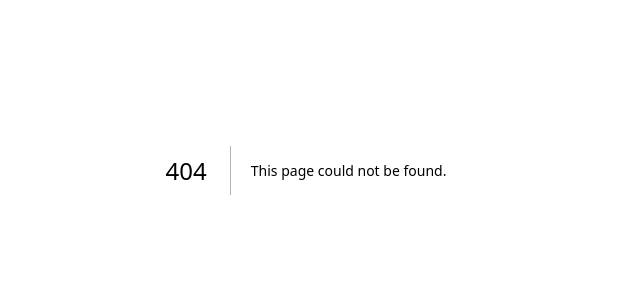
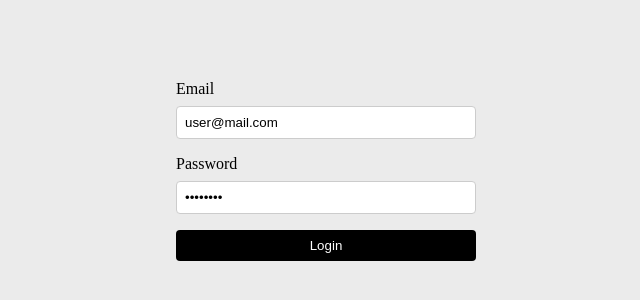
Before and after one commit to johncovv/scanner, a Next.js app: page /login in a window 1280 px wide. Before the commit this address had no page. Shown: the part 230-530 px from the top of the page, without its empty margins (314-954 px from the left). Built offline with nearby package versions, Linux system fonts and the light colour scheme.

Commit message:
Initial setting for iron session authentication

```diff
--- /dev/null
+++ b/src/config/env.ts
@@ -0,0 +1,8 @@
+const environment = {
+	passport: {
+		cookie_name: process.env.PASSPORT_COOKIE_NAME || 'scanner-session',
+		password: process.env.PASSPORT_PASSWORD!,
+	},
+};
+
+export { environment };
--- a/src/modules/project.d.ts
+++ b/src/modules/project.d.ts
@@ -1,3 +1,9 @@
+import type { TUser } from '@/@types/iron-session.d';
+
 export type TProjectSetting = {
 	name: string;
 };
+
+export type TProjectSettingComplete = {
+	owner: TUser;
+} & TProjectSetting;
--- /dev/null
+++ b/src/pages/api/login.ts
@@ -0,0 +1,47 @@
+import { withIronSessionApiRoute } from 'iron-session/next';
+
+import type { TUser } from '@/@types/iron-session.d';
+import { environment } from '@/config/env';
+
+export default withIronSessionApiRoute(
+	async function loginRoute(req, res) {
+		if (req.method !== 'POST') {
+			return res.status(405).send({ ok: false, error: 'method not allowed' });
+		}
+
+		const { email, password } = await req.body;
+
+		const mockUser: TUser = {
+			email: 'user@mail.com',
+			password: 'password',
+			name: 'John Doe',
+			projectId: 'project-123',
+		};
+
+		// check if the email and password are correct
+
+		const emailIsCorrect = email === mockUser.email;
+		const passwordIsCorrect = password === mockUser.password;
+
+		if (!passwordIsCorrect || !emailIsCorrect) {
+			return res.status(401).send({ ok: false, error: 'email/password is incorrect' });
+		}
+
+		// get user from database then:
+		req.session.user = mockUser;
+
+		await req.session.save();
+		return res.send({ ok: true });
+	},
+	{
+		cookieName: environment.passport.cookie_name,
+		password: environment.passport.password,
+		// secure: true should be used in production (HTTPS) but can't be used in development (HTTP)
+		cookieOptions: {
+			secure: process.env.NODE_ENV === 'production',
+			maxAge: 60 * 60 * 24,
+			expires: new Date(Date.now() + 60 * 60 * 24),
+			sameSite: 'lax',
+		},
+	}
+);
--- /dev/null
+++ b/src/pages/api/logout.ts
@@ -0,0 +1,22 @@
+import { withIronSessionApiRoute } from 'iron-session/next';
+
+import { environment } from '@/config/env';
+
+export default withIronSessionApiRoute(
+	function logoutRoute(req, res) {
+		if (req.method !== 'POST') {
+			return res.status(405).send({ ok: false, error: 'method not allowed' });
+		}
+
+		req.session.destroy();
+		res.send({ ok: true });
+	},
+	{
+		cookieName: environment.passport.cookie_name,
+		password: environment.passport.password,
+		// secure: true should be used in production (HTTPS) but can't be used in development (HTTP)
+		cookieOptions: {
+			secure: process.env.NODE_ENV === 'production',
+		},
+	}
+);
--- /dev/null
+++ b/src/pages/login/index.tsx
@@ -0,0 +1,74 @@
+import { useRouter } from 'next/router';
+import { useState } from 'react';
+
+import { MainContainer, Form, InputControl, SubmitButton } from './styles';
+
+export default function LoginPage() {
+	const router = useRouter();
+
+	const [password, setPassword] = useState('password');
+	const [email, setEmail] = useState('user@mail.com');
+
+	const onSubmit = async function (event: React.FormEvent<HTMLFormElement>) {
+		event.preventDefault();
+
+		if (!email || !password) {
+			alert('Port favor, preencha todos os campos!');
+			return;
+		}
+
+		// send the post request to the server
+
+		const response = await fetch('http://localhost:3000/api/login', {
+			method: 'POST',
+			headers: {
+				'Content-Type': 'application/json',
+			},
+			body: JSON.stringify({ email, password }),
+		});
+
+		const data = await response.json();
+
+		if (data.error) {
+			alert(data.message);
+			return;
+		}
+
+		router.push('/dashboard');
+	};
+
+	return (
+		<MainContainer>
+			<Form onSubmit={onSubmit}>
+				<InputControl>
+					<label htmlFor="email">Email</label>
+
+					<input
+						type="email"
+						id="email"
+						value={email}
+						required
+						placeholder="Ex: jose.luiz@mail.com"
+						onChange={(e) => setEmail(e.target.value)}
+					/>
+				</InputControl>
+
+				<InputControl>
+					<label htmlFor="password">Password</label>
+
+					<input
+						type="password"
+						id="password"
+						value={password}
+						required
+						minLength={6}
+						placeholder="*****"
+						onChange={(e) => setPassword(e.target.value)}
+					/>
+				</InputControl>
+
+				<SubmitButton type="submit">Login</SubmitButton>
+			</Form>
+		</MainContainer>
+	);
+}
--- /dev/null
+++ b/src/pages/login/styles.ts
@@ -0,0 +1,47 @@
+import styled from 'styled-components';
+
+export const MainContainer = styled.main`
+	display: flex;
+	justify-content: center;
+	align-items: center;
+
+	width: 100%;
+	height: 100vh;
+`;
+
+export const Form = styled.form`
+	display: flex;
+	flex-direction: column;
+`;
+
+export const InputControl = styled.div`
+	display: flex;
+	flex-direction: column;
+
+	margin-bottom: 1rem;
+
+	& > label {
+		margin-bottom: 0.5rem;
+	}
+
+	& > input {
+		padding: 0.5rem;
+		border: 1px solid #ccc;
+		border-radius: 4px;
+		min-width: 300px;
+
+		&:focus {
+			outline: none;
+			border-color: #000;
+		}
+	}
+`;
+
+export const SubmitButton = styled.button`
+	padding: 0.5rem 1rem;
+	border: none;
+	border-radius: 4px;
+	background-color: #000;
+	color: #fff;
+	cursor: pointer;
+`;
--- a/tsconfig.json
+++ b/tsconfig.json
@@ -16,8 +16,9 @@
 		"incremental": true,
 		"paths": {
 			"@/*": ["./src/*"]
-    }
 		},
-  "include": ["next-env.d.ts", "**/*.ts", "**/*.tsx"],
+		"typeRoots": ["./node_modules/@types", "./src/@types"]
+	},
+	"include": ["next-env.d.ts", "**/*.ts", "**/*.tsx", "@types/*"],
 	"exclude": ["node_modules"]
 }
```
Also changed, not shown: package.json (+4 -3 lines), src/@types/iron-session.d.ts (added, +20 -0 lines), src/middleware.ts (added, +41 -0 lines), src/pages/dashboard/index.tsx (+8 -10 lines), 2 other files (tests, documents, lock files or other folders). Lines whose indentation alone changed are shown as unchanged.
